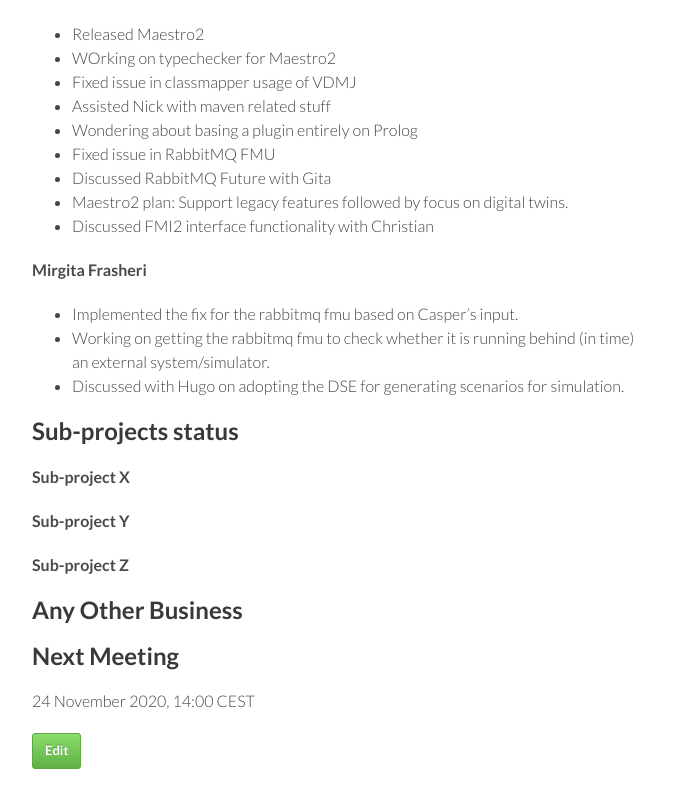
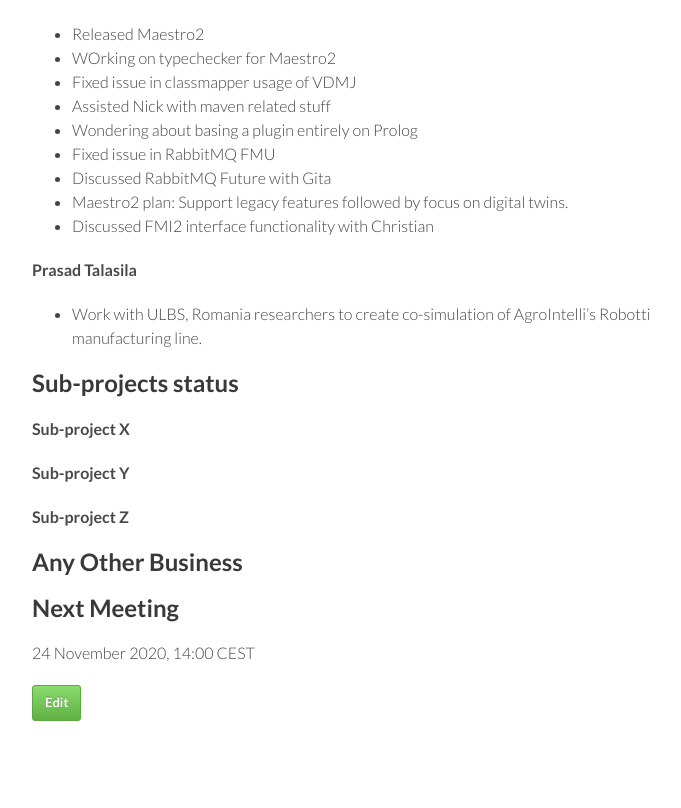
Before and after one commit to digitaltwincentre/digitaltwincentre.github.io, a Jekyll site: the page built from _biweeklies/Biweekly-28.md, in a window 1280 px wide and 900 px high, scrolled down 1363 px. Shown: the top 808 px of the window, without its empty margins (418-1099 px from the left). Built offline with Jekyll 4.4.1, drawn with Linux system fonts in a browser that asks for light colours; nearby versions of some CDN libraries.

Commit message:
Update Biweekly-28.md

```diff
--- a/_biweeklies/Biweekly-28.md
+++ b/_biweeklies/Biweekly-28.md
@@ -64,10 +64,9 @@ date: 10 November 2020, 1400 CEST
 * Maestro2 plan: Support legacy features followed by focus on digital twins.
 * Discussed FMI2 interface functionality with Christian
 
-#### Mirgita Frasheri
-* Implemented the fix for the rabbitmq fmu based on Casper's input.
-* Working on getting the rabbitmq fmu to check whether it is running behind (in time) an external system/simulator.
-* Discussed with Hugo on adopting the DSE for generating scenarios for simulation.
+#### Prasad Talasila
+* Work with ULBS, Romania researchers to create co-simulation of AgroIntelli's Robotti manufacturing line.
+
 
 ## Sub-projects status
 
```
